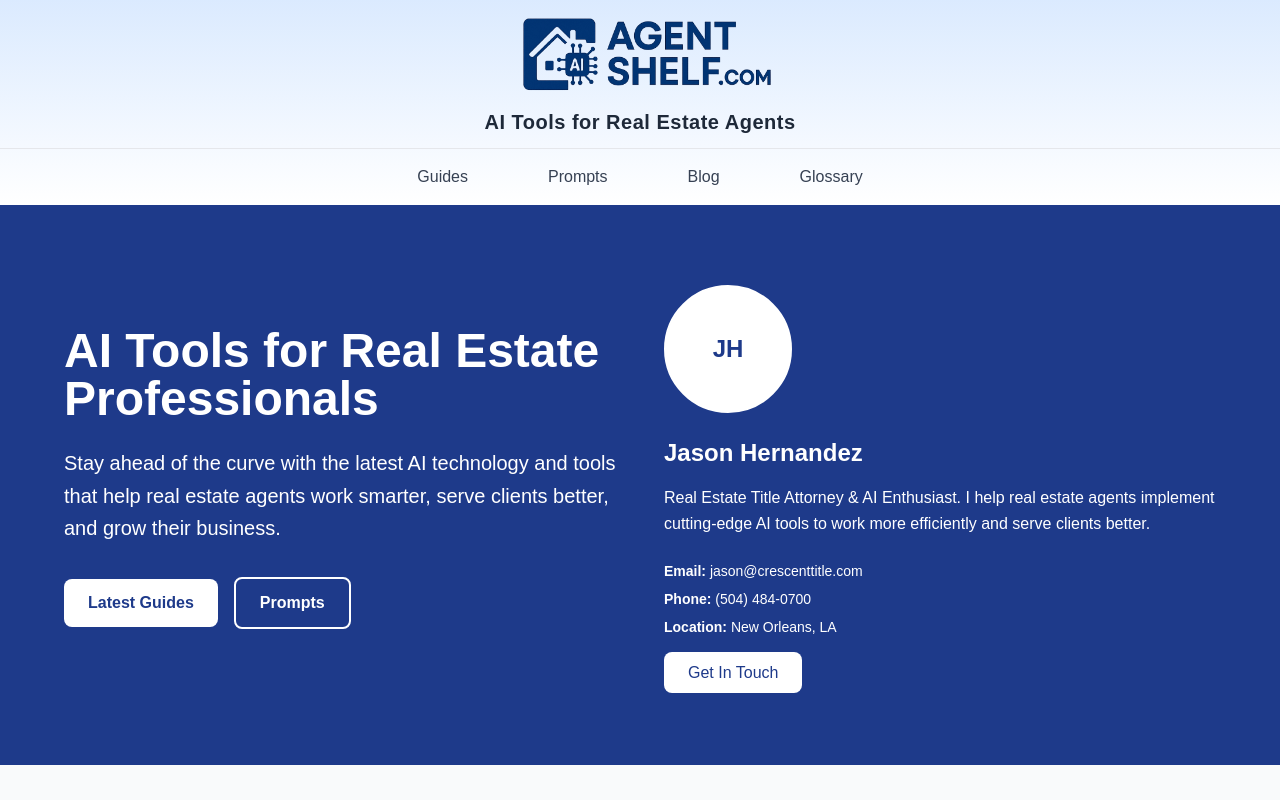
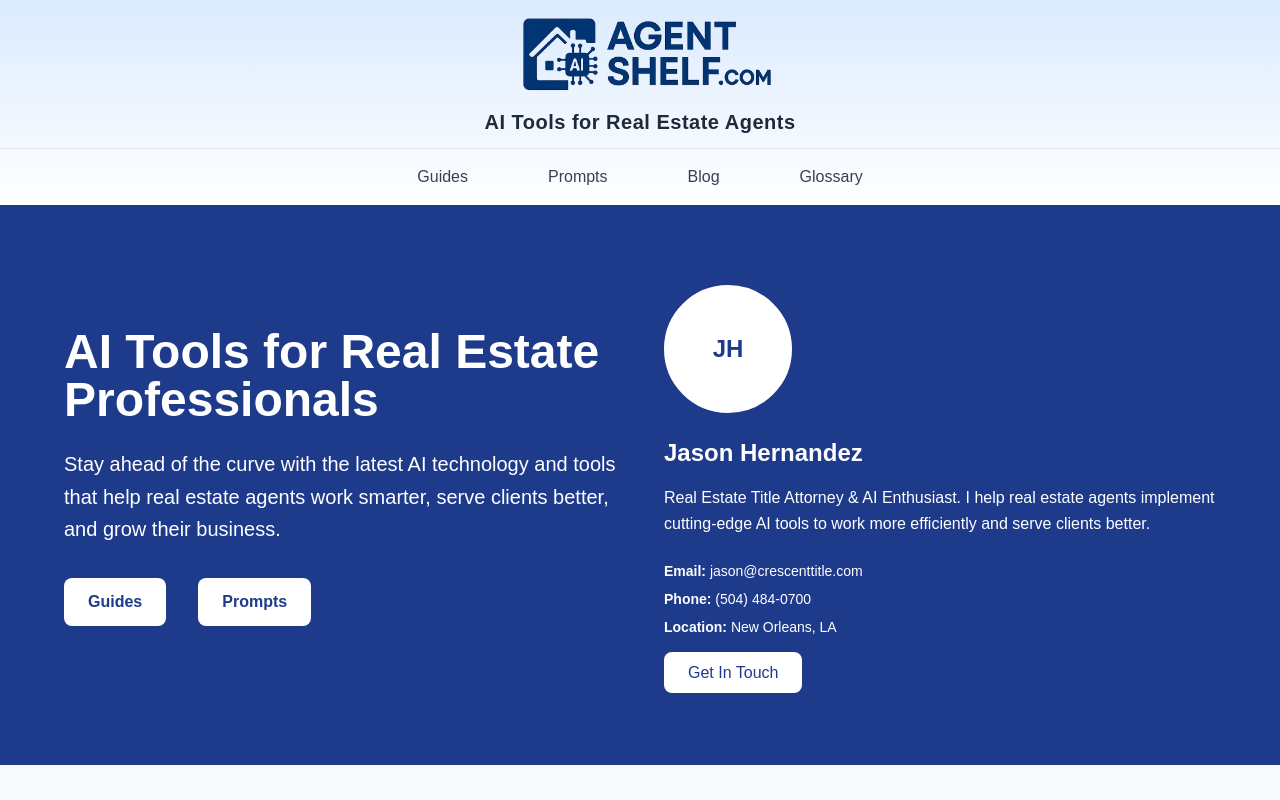
Before and after one commit to portagehost/agentshelf, a Next.js app: page / in a window 1280 px wide. Shown: the top 800 px of the page. Built offline with nearby package versions, Linux system fonts and the light colour scheme.

Commit message:
Minor changes to buttons on home page

```diff
--- a/app/page.js
+++ b/app/page.js
@@ -20,12 +20,12 @@ export default function Home() {
               <div className="space-y-4">
                 <Link
                   href="/guides"
-                  className="bg-white text-custom-blue px-6 py-3 rounded-lg font-semibold hover:bg-blue-50 inline-block mr-4">
-                  Latest Guides
+                  className="bg-white text-custom-blue px-6 py-3 rounded-lg font-semibold hover:bg-blue-50 inline-block mr-8">
+                  Guides
                 </Link>
                 <Link
                   href="/prompts"
-                  className="bg-transparent border-2 border-white text-white px-6 py-3 rounded-lg font-semibold hover:bg-white hover:text-custom-blue inline-block">
+                  className="bg-white text-custom-blue px-6 py-3 rounded-lg font-semibold hover:bg-blue-50 inline-block">
                   Prompts
                 </Link>
               </div>
```
